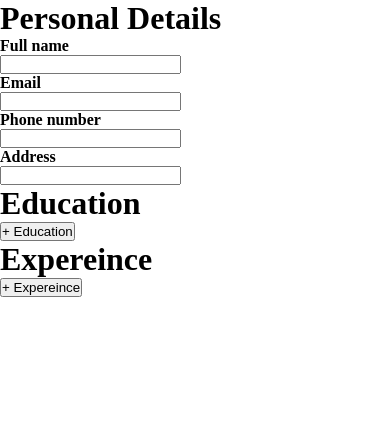
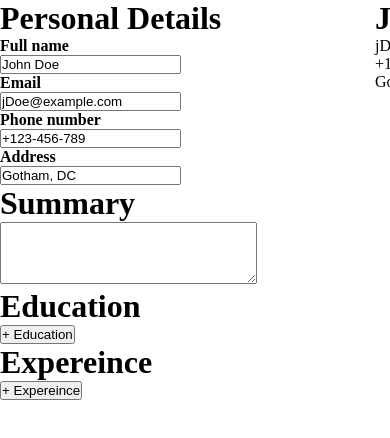
Before and after one commit to headlessNode/CV-application, a React (Vite) app: page / in a window 390 px wide. Shown: the top 438 px of the page. Built offline with nearby package versions, Linux system fonts and the light colour scheme.

Commit message:
Add logic for cv header content - add name, email, phone number and address - utilize useState function for rendering of above content

```diff
--- a/src/App.jsx
+++ b/src/App.jsx
@@ -1,6 +1,37 @@
+import { useState } from 'react'
 import './App.css'
 
-function Cv() {}
+function CvHeader({ name, email, number, address }) {
+    return (
+        <div className="cv-header">
+            <h1>{name}</h1>
+            <div className="deets">
+                <div className="email">
+                    <p>{email}</p>
+                </div>
+                <div className="number">
+                    <p>{number}</p>
+                </div>
+                <div className="address">
+                    <p>{address}</p>
+                </div>
+            </div>
+        </div>
+    )
+}
+
+function Cv({ name, email, number, address }) {
+    return (
+        <div className="cv">
+            <CvHeader
+                name={name}
+                email={email}
+                number={number}
+                address={address}
+            />
+        </div>
+    )
+}
 
 function ExpereinceForm() {
     function addExperience(e) {
@@ -164,7 +195,27 @@ function Education() {
     )
 }
 
-function PersonalDeets() {
+function Summary() {
+    return (
+        <form className="summary">
+            <label>
+                <h1>Summary</h1>
+            </label>
+            <textarea className="summary-txt" cols={30} rows={4}></textarea>
+        </form>
+    )
+}
+
+function PersonalDeets({
+    name,
+    handleNameChange,
+    email,
+    handleEmailChange,
+    number,
+    handleNumberChange,
+    address,
+    handleAddressChange,
+}) {
     return (
         <form className="personal-deets">
             <label>
@@ -173,27 +224,62 @@ function PersonalDeets() {
             <label>
                 <h4>Full name</h4>
             </label>
-            <input type="text" />
+            <input
+                type="text"
+                value={name}
+                onChange={(e) => handleNameChange(e)}
+            />
             <label>
                 <h4>Email</h4>
             </label>
-            <input type="email" />
+            <input
+                type="email"
+                value={email}
+                onChange={(e) => handleEmailChange(e)}
+            />
             <label>
                 <h4>Phone number</h4>
             </label>
-            <input type="number" name="" id="" />
+            <input
+                type="text"
+                value={number}
+                onChange={(e) => handleNumberChange(e)}
+            />
             <label>
                 <h4>Address</h4>
             </label>
-            <input type="text" />
+            <input
+                type="text"
+                value={address}
+                onChange={(e) => handleAddressChange(e)}
+            />
         </form>
     )
 }
 
-function InfoForm() {
+function InfoForm({
+    name,
+    handleNameChange,
+    email,
+    handleEmailChange,
+    number,
+    handleNumberChange,
+    address,
+    handleAddressChange,
+}) {
     return (
-        <div>
-            <PersonalDeets />
+        <div className="info-form">
+            <PersonalDeets
+                name={name}
+                handleChange={handleNameChange}
+                email={email}
+                handleEmailChange={handleEmailChange}
+                number={number}
+                handleNumberChange={handleNumberChange}
+                address={address}
+                handleAddressChange={handleAddressChange}
+            />
+            <Summary />
             <Education />
             <Experience />
         </div>
@@ -201,9 +287,40 @@ function InfoForm() {
 }
 
 function MainGrid() {
+    let [name, setName] = useState('John Doe')
+    let [email, setEmail] = useState('jDoe@example.com')
+    let [number, setNumber] = useState('+123-456-789')
+    let [address, setAddress] = useState('Gotham, DC')
+
+    function handleNameChange(e) {
+        setName(e.target.value)
+    }
+
+    function handleEmailChange(e) {
+        setEmail(e.target.value)
+    }
+
+    function handleNumberChange(e) {
+        setNumber(e.target.value)
+    }
+
+    function handleAddressChange(e) {
+        setAddress(e.target.value)
+    }
+
     return (
         <div className="main-grid">
-            <InfoForm />
+            <InfoForm
+                name={name}
+                handleNameChange={handleNameChange}
+                email={email}
+                handleEmailChange={handleEmailChange}
+                number={number}
+                handleNumberChange={handleNumberChange}
+                address={address}
+                handleAddressChange={handleAddressChange}
+            />
+            <Cv name={name} email={email} number={number} address={address} />
         </div>
     )
 }
```
